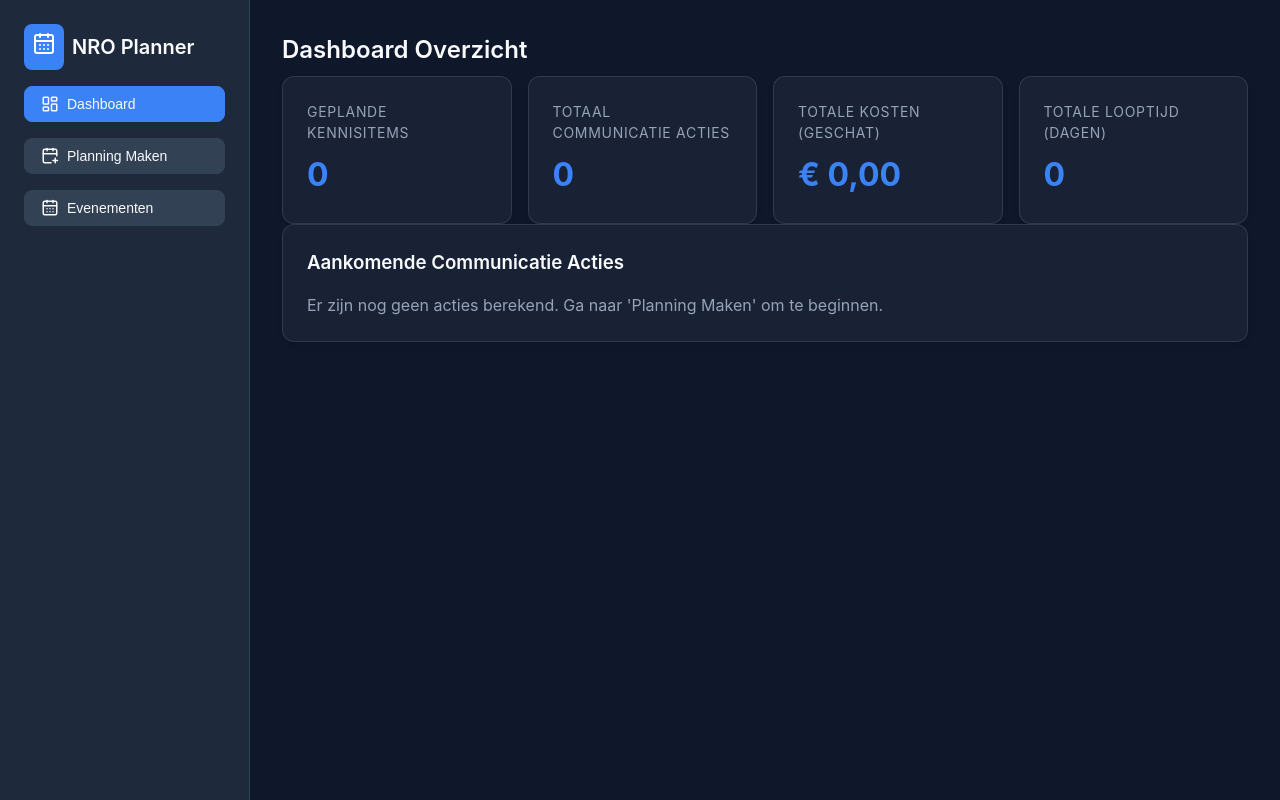
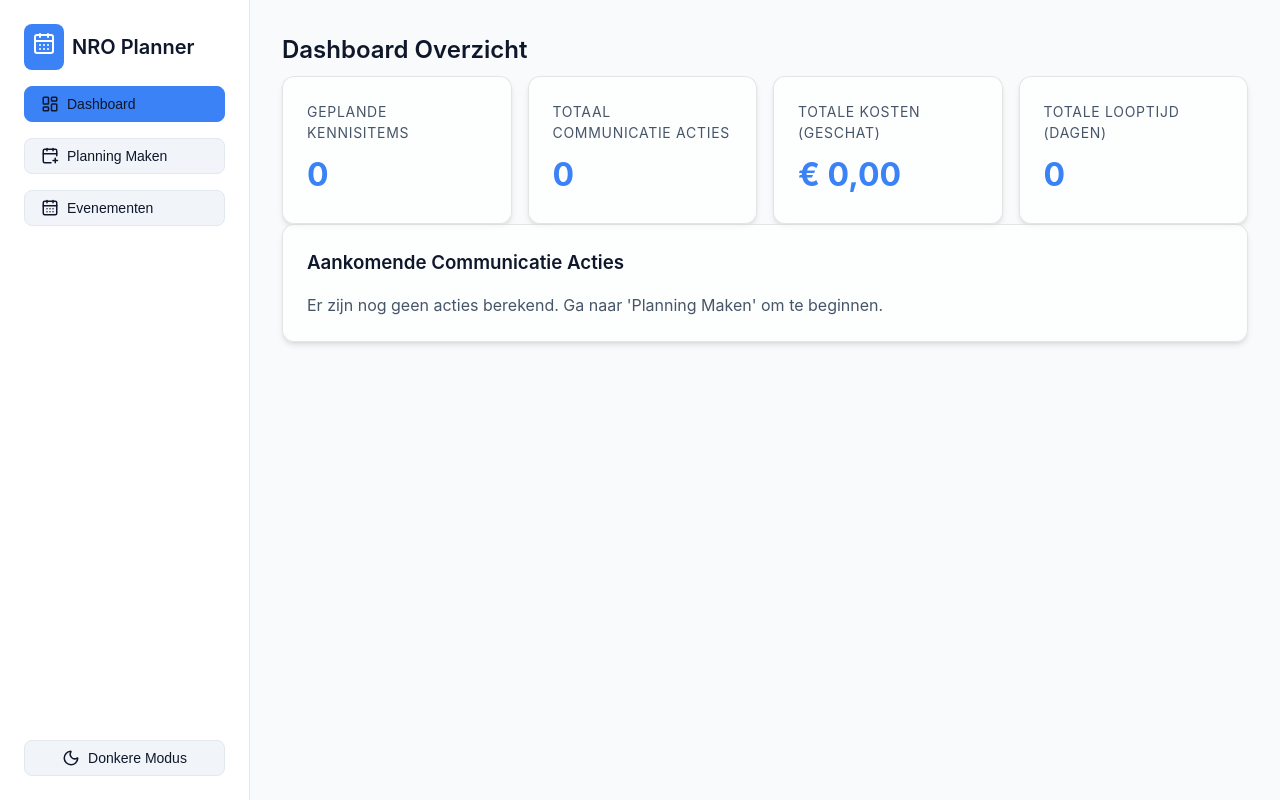
Before and after one commit to everthemore/enkao, a React (Vite) app: page / in a window 1280 px wide. Built offline with nearby package versions, Linux system fonts and the light colour scheme.

Commit message:
Add dark/bright mode toggle

```diff
--- a/src/App.tsx
+++ b/src/App.tsx
@@ -1,5 +1,5 @@
-import { useState } from 'react';
-import { LayoutDashboard, CalendarPlus, CalendarDays } from 'lucide-react';
+import { useState, useEffect } from 'react';
+import { LayoutDashboard, CalendarPlus, CalendarDays, Moon, Sun } from 'lucide-react';
 import DashboardView from './views/DashboardView';
 import PlanningView from './views/PlanningView';
 import EventsView from './views/EventsView';
@@ -8,6 +8,15 @@ type Tab = 'dashboard' | 'planning' | 'events';
 
 function App() {
   const [activeTab, setActiveTab] = useState<Tab>('dashboard');
+  const [isLightMode, setIsLightMode] = useState(true); // Light mode by default as requested
+
+  useEffect(() => {
+    if (isLightMode) {
+      document.documentElement.classList.add('light-mode');
+    } else {
+      document.documentElement.classList.remove('light-mode');
+    }
+  }, [isLightMode]);
 
   return (
     <div className="app-container">
@@ -45,6 +54,20 @@ function App() {
           <CalendarDays size={18} />
           Evenementen
         </button>
+
+        <div style={{ marginTop: 'auto' }}>
+          <button
+            className="btn"
+            style={{ width: '100%', justifyContent: 'center' }}
+            onClick={() => setIsLightMode(!isLightMode)}
+          >
+            {isLightMode ? (
+              <><Moon size={18} /> Donkere Modus</>
+            ) : (
+              <><Sun size={18} /> Lichte Modus</>
+            )}
+          </button>
+        </div>
       </aside>
 
       <main className="main-content">
--- a/src/index.css
+++ b/src/index.css
@@ -13,6 +13,17 @@
   --shadow: 0 4px 6px -1px rgba(0, 0, 0, 0.1), 0 2px 4px -1px rgba(0, 0, 0, 0.06);
   --glass-bg: rgba(30, 41, 59, 0.7);
   --glass-border: rgba(255, 255, 255, 0.1);
+}
+
+:root.light-mode {
+  --background: #f8fafc;
+  --surface: #ffffff;
+  --surface-hover: #f1f5f9;
+  --border: #e2e8f0;
+  --text-primary: #0f172a;
+  --text-secondary: #475569;
+  --glass-bg: rgba(255, 255, 255, 0.7);
+  --glass-border: rgba(0, 0, 0, 0.1);
 }
 
 * {
```
